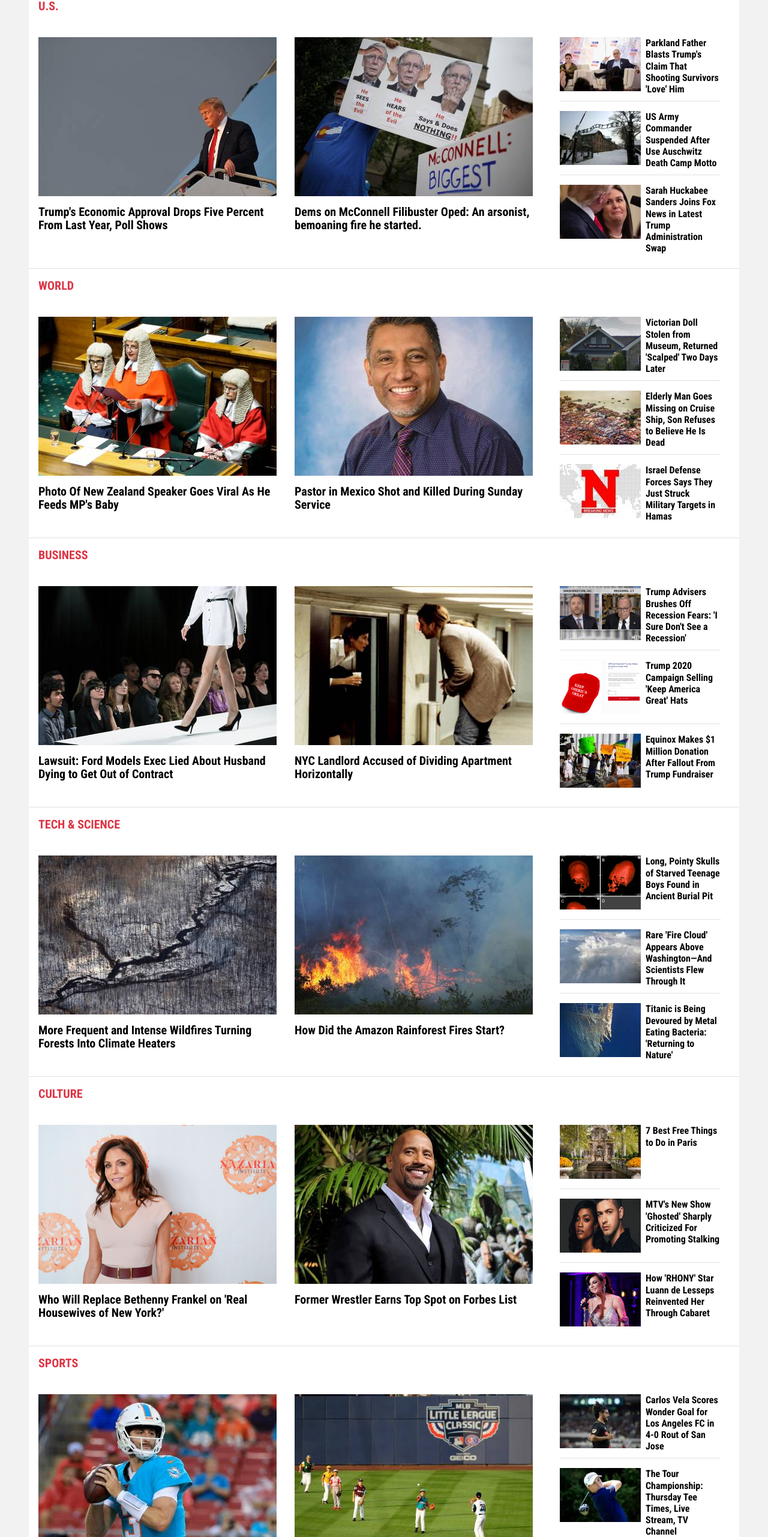
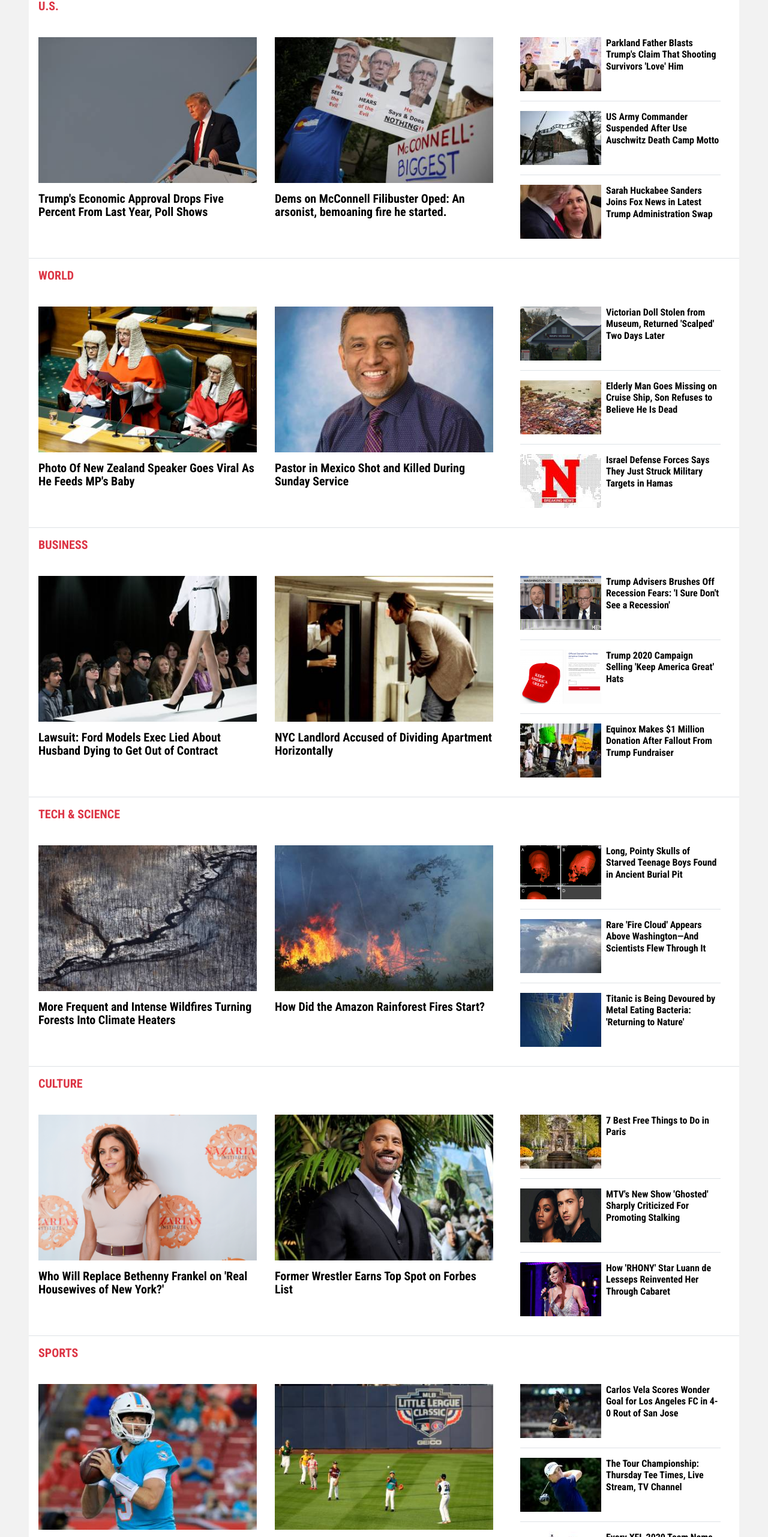
Before and after one commit to Aaron-RN/HTML-Using-Bootstrap, a plain HTML site: page index.html in a window 1280 px wide. Shown: the part 5515-8077 px from the top of the page at 60% size. Drawn offline with nearby package versions, Linux system fonts and the light colour scheme.

Commit message:
Fixed
Fixed some images to be more responsive at smaller screen resolutions

```diff
--- a/css/main.css
+++ b/css/main.css
@@ -98,12 +98,6 @@ a:hover { color: red; text-decoration: none; }
 
 /* Small devices (portrait tablets and large phones, 600px and up) */
 @media screen and (max-width: 600px), (min-width: 600px) {
-  .d-show-sm-only { display: block; }
-  .d-show-md-only { display: none; }
-  .d-show-lg-only { display: none; }
-
-  .d-show-sm-md-only { display: block; }
-
   .fixed-top-md { position: fixed; width: 100%; z-index: 9; top: 0; }
 
   .nav-link:hover { background-color: #000; }
@@ -121,12 +115,6 @@ a:hover { color: red; text-decoration: none; }
 
 /* Medium devices (landscape tablets, 768px and up) */
 @media only screen and (min-width: 768px) {
-  .d-show-sm-only { display: none; }
-  .d-show-md-only { display: block; }
-  .d-show-lg-only { display: none; }
-
-  .d-show-sm-md-only { display: block; }
-
   .fixed-top-md { position: fixed; width: 100%; z-index: 9; top: 0; }
 
   .nav-link:hover { background-color: #000; }
@@ -144,12 +132,6 @@ a:hover { color: red; text-decoration: none; }
 
 /* Large devices (laptops/desktops, 1024px and up) */
 @media only screen and (min-width: 1024px) {
-  .d-show-sm-only { display: none; }
-  .d-show-md-only { display: none; }
-  .d-show-lg-only { display: block; }
-
-  .d-show-sm-md-only { display: none; }
-
   .fixed-top-md { position: relative; width: auto; }
 
   .nav-link:hover { background-color: inherit; }
--- a/index.html
+++ b/index.html
@@ -764,13 +764,13 @@
                         </div>
                         <div class="row p-3">
                             <div class="col-sm-12 col-md article-box">
-                                <a href="#"><figure><img src="images/US/trump.jpg" alt="Trump"></figure></a>
+                                <a href="#"><figure><img src="images/US/trump.jpg" class="img-fluid" alt="Trump"></figure></a>
                                 <div class="article-header">
                                     <a href="#">Trump's Economic Approval Drops Five Percent From Last Year, Poll Shows</a>
                                 </div>
                             </div>
                             <div class="col-sm-12 col-md article-box">
-                                <a href="#"><figure><img src="images/US/mitch-mcconnell.jpg" alt="Mitch Mconnell"></figure></a>
+                                <a href="#"><figure><img src="images/US/mitch-mcconnell.jpg" class="img-fluid" alt="Mitch Mconnell"></figure></a>
                                 <div class="article-header mb-2">
                                     <a href="#">Dems on McConnell Filibuster Oped: An arsonist, bemoaning fire he started.</a>
                                 </div>
@@ -804,13 +804,13 @@
                         </div>
                         <div class="row p-3">
                             <div class="col-sm-12 col-md article-box">
-                                <a href="#"><figure><img src="images/World/new-zealand-parliament.jpg" alt="Trump"></figure></a>
+                                <a href="#"><figure><img src="images/World/new-zealand-parliament.jpg" class="img-fluid" alt="Trump"></figure></a>
                                 <div class="article-header">
                                     <a href="#">Photo Of New Zealand Speaker Goes Viral As He Feeds MP's Baby</a>
                                 </div>
                             </div>
                             <div class="col-sm-12 col-md article-box">
-                                <a href="#"><figure><img src="images/World/pastor-murdered-mexico.jpg" alt="Mitch Mconnell"></figure></a>
+                                <a href="#"><figure><img src="images/World/pastor-murdered-mexico.jpg" class="img-fluid" alt="Mitch Mconnell"></figure></a>
                                 <div class="article-header mb-2">
                                     <a href="#">Pastor in Mexico Shot and Killed During Sunday Service</a>
                                 </div>
@@ -844,13 +844,13 @@
                         </div>
                         <div class="row p-3">
                             <div class="col-sm-12 col-md article-box">
-                                <a href="#"><figure><img src="images/Business/audience-watching-model-fashion-show.jpg" alt="Trump"></figure></a>
+                                <a href="#"><figure><img src="images/Business/audience-watching-model-fashion-show.jpg" class="img-fluid" alt="Trump"></figure></a>
                                 <div class="article-header">
                                     <a href="#">Lawsuit: Ford Models Exec Lied About Husband Dying to Get Out of Contract</a>
                                 </div>
                             </div>
                             <div class="col-sm-12 col-md article-box">
-                                <a href="#"><figure><img src="images/Business/being-john-malkovich.jpg" alt="Mitch Mconnell"></figure></a>
+                                <a href="#"><figure><img src="images/Business/being-john-malkovich.jpg" class="img-fluid" alt="Mitch Mconnell"></figure></a>
                                 <div class="article-header mb-2">
                                     <a href="#">NYC Landlord Accused of Dividing Apartment Horizontally</a>
                                 </div>
@@ -884,13 +884,13 @@
                         </div>
                         <div class="row p-3">
                             <div class="col-sm-12 col-md article-box">
-                                <a href="#"><figure><img src="images/TechScience/wildfire-canada-forest.jpg" alt="Trump"></figure></a>
+                                <a href="#"><figure><img src="images/TechScience/wildfire-canada-forest.jpg" class="img-fluid" alt="Trump"></figure></a>
                                 <div class="article-header">
                                     <a href="#">More Frequent and Intense Wildfires Turning Forests Into Climate Heaters</a>
                                 </div>
                             </div>
                             <div class="col-sm-12 col-md article-box">
-                                <a href="#"><figure><img src="images/TechScience/brazil-amazon-fire.jpg" alt="Mitch Mconnell"></figure></a>
+                                <a href="#"><figure><img src="images/TechScience/brazil-amazon-fire.jpg" class="img-fluid" alt="Mitch Mconnell"></figure></a>
                                 <div class="article-header mb-2">
                                     <a href="#">How Did the Amazon Rainforest Fires Start?</a>
                                 </div>
@@ -924,13 +924,13 @@
                         </div>
                         <div class="row p-3">
                             <div class="col-sm-12 col-md article-box">
-                                <a href="#"><figure><img src="images/Culture/who-will-replace-bethenny-frankel-real-housewives-new-york.png" alt="Bethenny Frankel" title="Bethenny Frankel replacement on real housewives..."></figure></a>
+                                <a href="#"><figure><img src="images/Culture/who-will-replace-bethenny-frankel-real-housewives-new-york.png" class="img-fluid" alt="Bethenny Frankel" title="Bethenny Frankel replacement on real housewives..."></figure></a>
                                 <div class="article-header">
                                     <a href="#">Who Will Replace Bethenny Frankel on 'Real Housewives of New York?'</a>
                                 </div>
                             </div>
                             <div class="col-sm-12 col-md article-box">
-                                <a href="#"><figure><img src="images/Culture/dwayne-rock-johnson.jpg" alt="Dwayne The Rock Johnson" title="Dwayne 'The Rock' Johnson former wrestler..."></figure></a>
+                                <a href="#"><figure><img src="images/Culture/dwayne-rock-johnson.jpg" class="img-fluid" alt="Dwayne The Rock Johnson" title="Dwayne 'The Rock' Johnson former wrestler..."></figure></a>
                                 <div class="article-header mb-2">
                                     <a href="#">Former Wrestler Earns Top Spot on Forbes List</a>
                                 </div>
@@ -964,13 +964,13 @@
                         </div>
                         <div class="row p-3">
                             <div class="col-sm-12 col-md article-box">
-                                <a href="#"><figure><img src="images/Sports/josh-rosen-miami-dolphins.jpg" alt="Josh Rosen" title="Dolphin's QB Josh Rosen"></figure></a>
+                                <a href="#"><figure><img src="images/Sports/josh-rosen-miami-dolphins.jpg" class="img-fluid" alt="Josh Rosen" title="Dolphin's QB Josh Rosen"></figure></a>
                                 <div class="article-header">
                                     <a href="#">NFL Preseason: Where to Watch Jaguars vs. Dolphins TV Channel, Live Stream</a>
                                 </div>
                             </div>
                             <div class="col-sm-12 col-md article-box">
-                                <a href="#"><figure><img src="images/Sports/little-league-world-series.jpg" alt="Little world series" title="Little world series"></figure></a>
+                                <a href="#"><figure><img src="images/Sports/little-league-world-series.jpg" class="img-fluid" alt="Little world series" title="Little world series"></figure></a>
                                 <div class="article-header mb-2">
                                     <a href="#">Little League World Series: Updated Bracket, Where to Watch, Live Stream</a>
                                 </div>
```
